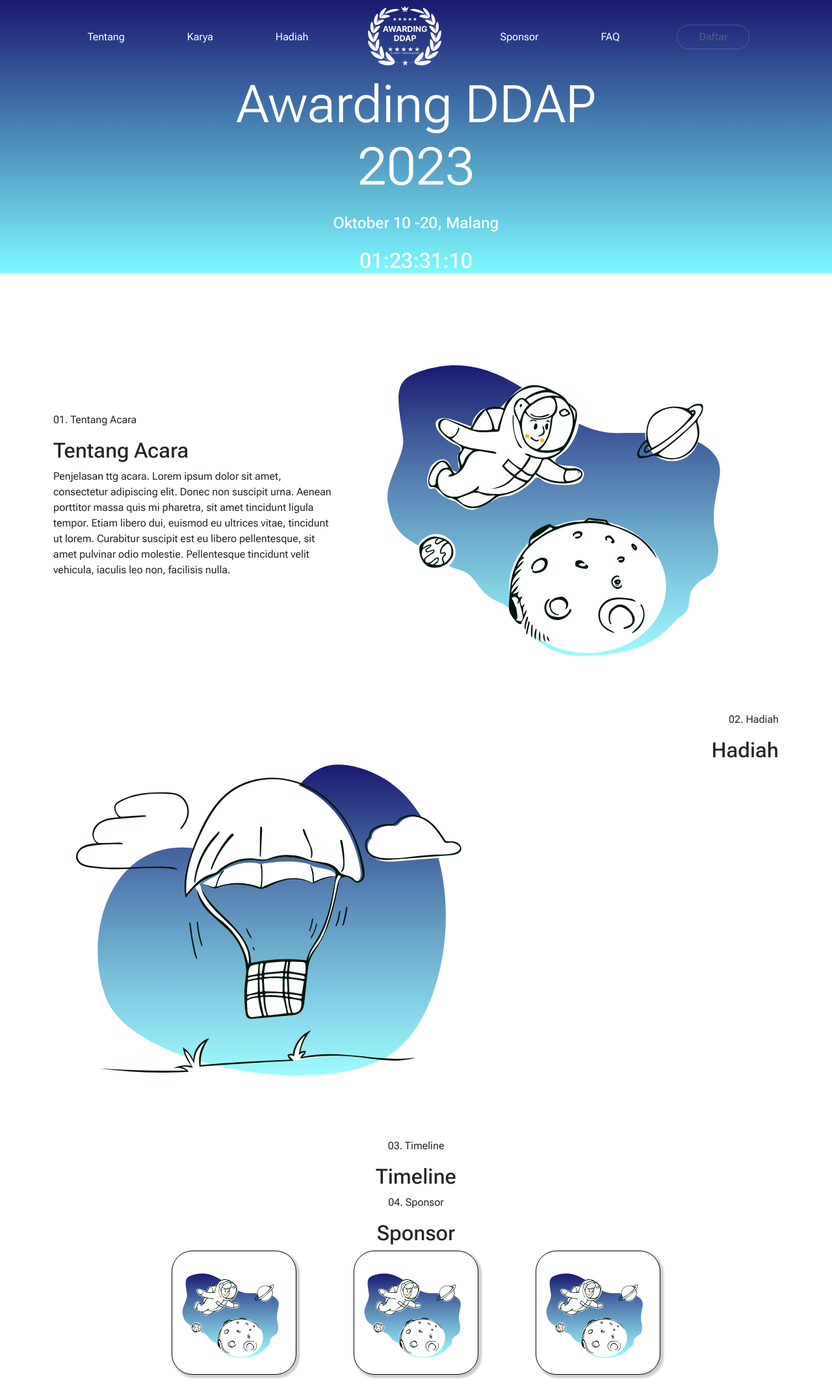
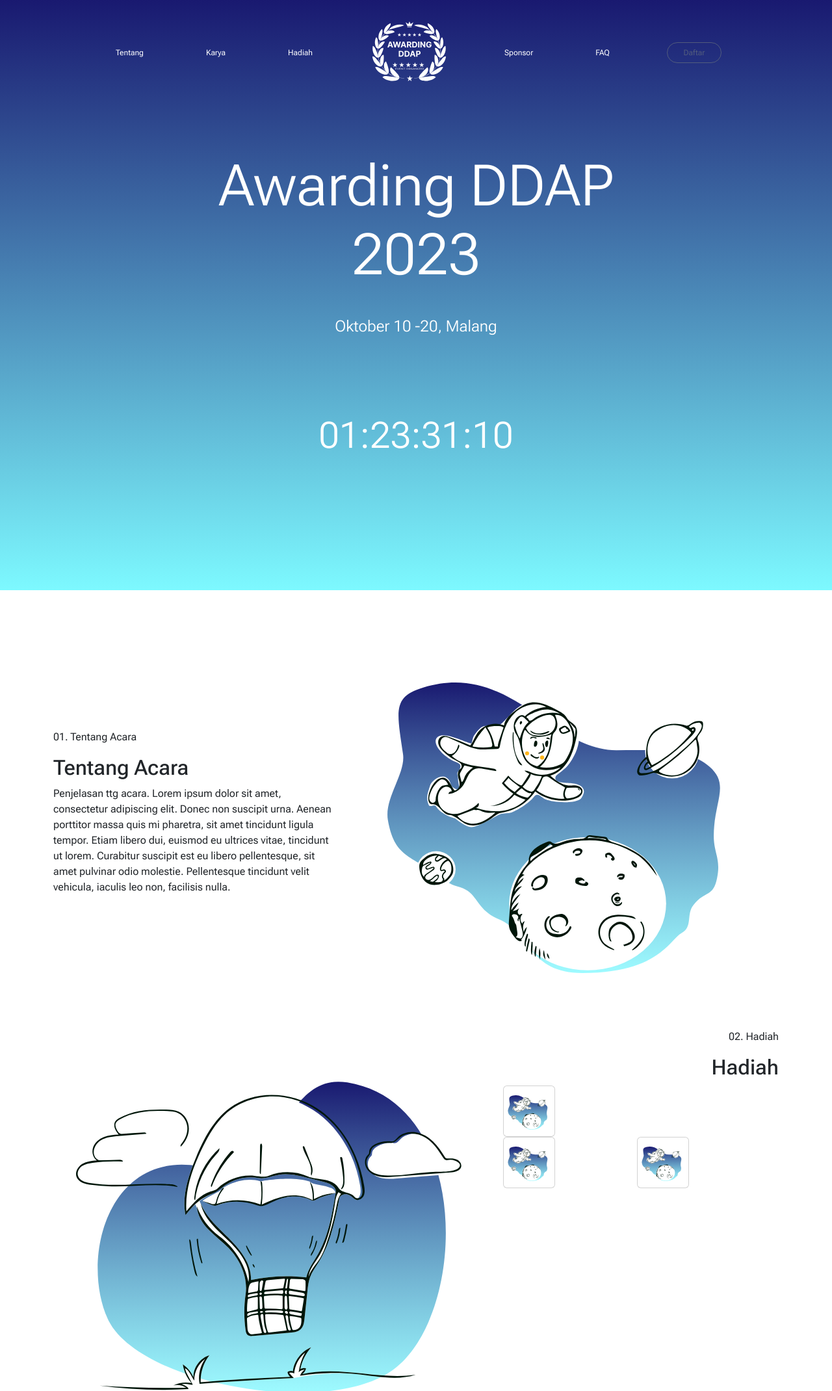
Before and after one commit to athallie/Tugas-Akhir-DDAP, a website: page index.html in a window 1280 px wide. Shown: the top 2140 px of the page at 65% size. Drawn offline with nearby package versions, Linux system fonts and the light colour scheme.

Commit message:
added more cards, modified header layouts, modifed fonts

```diff
--- a/css/styles.scss
+++ b/css/styles.scss
@@ -3,6 +3,12 @@ $font-family-base: 'Roboto Flex', sans-serif;
 $headings-font-family: 'Roboto Flex', sans-serif;
 
 @import "../node_modules/bootstrap/scss/bootstrap";
+
+$font-nav: .75rem;
+$font-sub: 1rem;
+$font-p: 1.5rem;
+$font-h2: 3.5rem;
+$font-h1: 5.5rem;
 
 .icon {
     height: 2em;
@@ -11,19 +17,45 @@ $headings-font-family: 'Roboto Flex', sans-serif;
 header {
     background-image: linear-gradient(to bottom, #191970, #7DF9FF);
     color: white;
+
+    padding-top: 2em;
+    padding-bottom: 12.25em;
+
+    nav {
+        margin-bottom: 6.5em;
+    }
+
     .nav-link {
         color: white;
+        font-size: $font-nav;
     }
 
     .navbar-brand {
         margin: 0;
     }
+
     .navbar-nav {
         column-gap: 5em;
     }
+
     .btn {
         border-radius: 2em;
         width: 7em;
+        font-size: $font-nav;
+    }
+
+    #jumbotron {
+        h1 {
+            font-size: $font-h1;
+            margin-bottom: 0.5em;
+        }
+        h4 {
+            font-size: $font-p;
+            margin-bottom: 5em;
+        }
+        h2 {
+            font-size: $font-h2;
+        }
     }
 }
 
@@ -40,3 +72,10 @@ header {
         box-shadow: 3px 3px 3px 2px rgba(0, 0, 0, 0.2);
     }
 }
+
+#hadiah-list {
+    .card {
+        width: 5em;
+        background-color: white;
+    }
+}
--- a/index.html
+++ b/index.html
@@ -23,8 +23,8 @@
   <!-- Header -->
   <header class="mb-4">
     <!-- Navigation Bar -->
-    <nav class="navbar navbar-expand-lg">
-      <div class="container-fluid">
+    <nav class="navbar navbar-expand-lg p-0">
+      <div class="container-fluid p-0">
         <div class="collapse navbar-collapse justify-content-center">
           <ul class="navbar-nav align-items-center">
             <li class="nav-item">
@@ -59,14 +59,14 @@
 
     <!-- Jumbotron -->
     <div class="container-fluid text-center" id="jumbotron">
-      <h1 class="display-1 mb-lg-4" id="event-title">
+      <h1 class="display-1" id="event-title">
         Awarding DDAP <br>
         2023
       </h1>
-      <h4 class="mb-xl-4" id="event-date">
+      <h4 class="display-4" id="event-date">
         Oktober 10 -20, Malang
       </h4>
-      <h2 id="event-countdown">
+      <h2 class="display-2" id="event-countdown">
         01:23:31:10
       </h2>
     </div>
@@ -95,10 +95,33 @@
     <section class="container" id="hadiah-page">
       <div class="row">
         <img src="images/Art 2.svg" class="col art-object" />
+
         <div class="col text-end align-items-end">
           <p class="kicker">02. Hadiah</p>
           <h2 class="headline">Hadiah</h2>
-          <div id="hadiah-list"></div>
+
+          <div class="container-fluid" id="hadiah-list">
+            <div class="row row-cols-1">
+              <div class="col">
+                <div class="card">
+                  <img src="images/Art 1.svg"/>
+                </div>
+              </div>
+            <div class="row row-cols-2">
+              <div class="col">
+                <div class="card">
+                  <img src="images/Art 1.svg"/>
+                </div>
+              </div>
+              <div class="col">
+                <div class="card">
+                  <img src="images/Art 1.svg"/>
+                </div>
+              </div>
+            </div>
+
+            </div>
+          </div>
         </div>
       </div>
     </section>
```
Also changed, not shown: css/styles.css, 1 other file.
